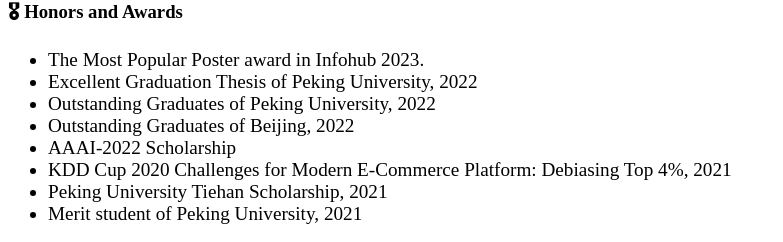
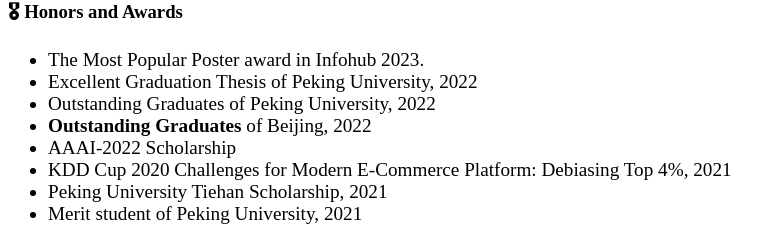
Before and after one commit to jerrynchen/jerrynchen.github.io, a Jekyll site: the page built from _pages/includes/honers.md, in a window 1280 px wide. Shown: the part 713-955 px from the top of the page, without its empty margins (0-783 px from the left). Built offline with Jekyll 4.4.1, drawn with Linux system fonts in a browser that asks for light colours; our own code applies the rules of GitHub Pages for plain Markdown files.

```diff
--- a/_pages/includes/honers.md
+++ b/_pages/includes/honers.md
@@ -5,7 +5,7 @@
 * The Most Popular Poster award in Infohub 2023.
 * Excellent Graduation Thesis of Peking University, 2022
 * Outstanding Graduates of Peking University, 2022
-* Outstanding Graduates of Beijing, 2022
+* **Outstanding Graduates** of Beijing, 2022
 * AAAI-2022 Scholarship
 * KDD Cup 2020 Challenges for Modern E-Commerce Platform: Debiasing Top 4%, 2021
 * Peking University Tiehan Scholarship, 2021
```
